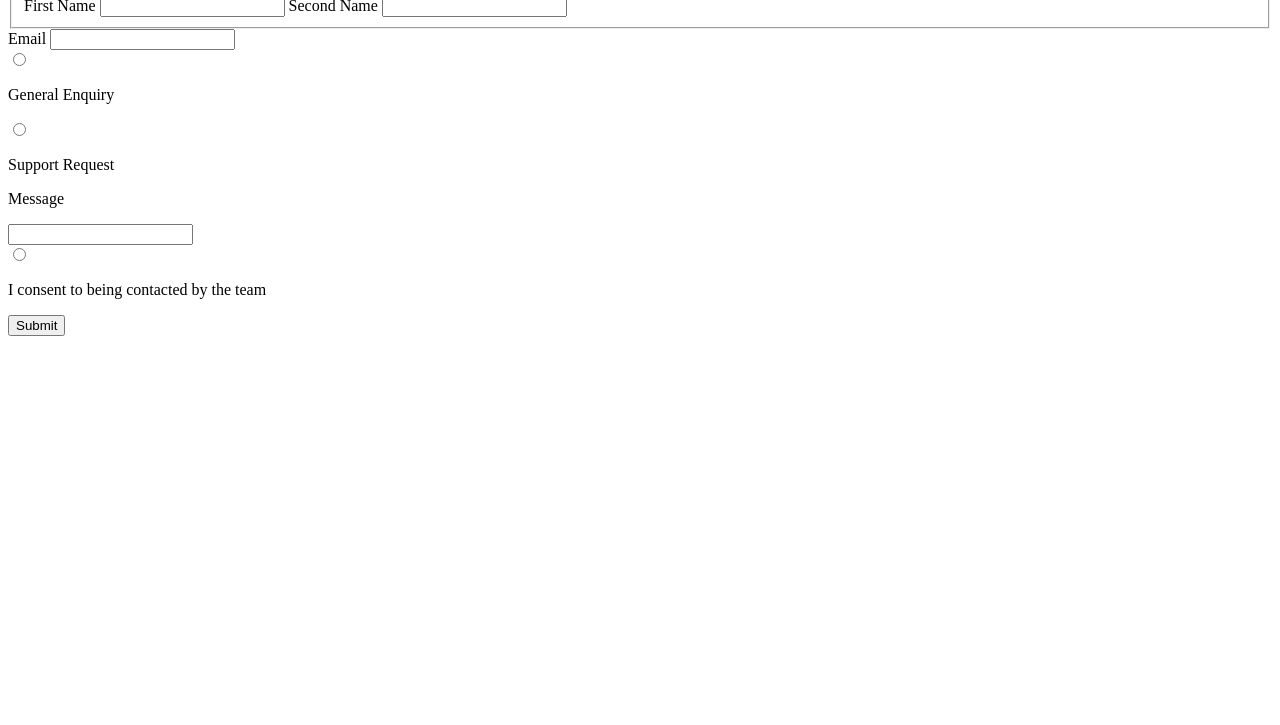
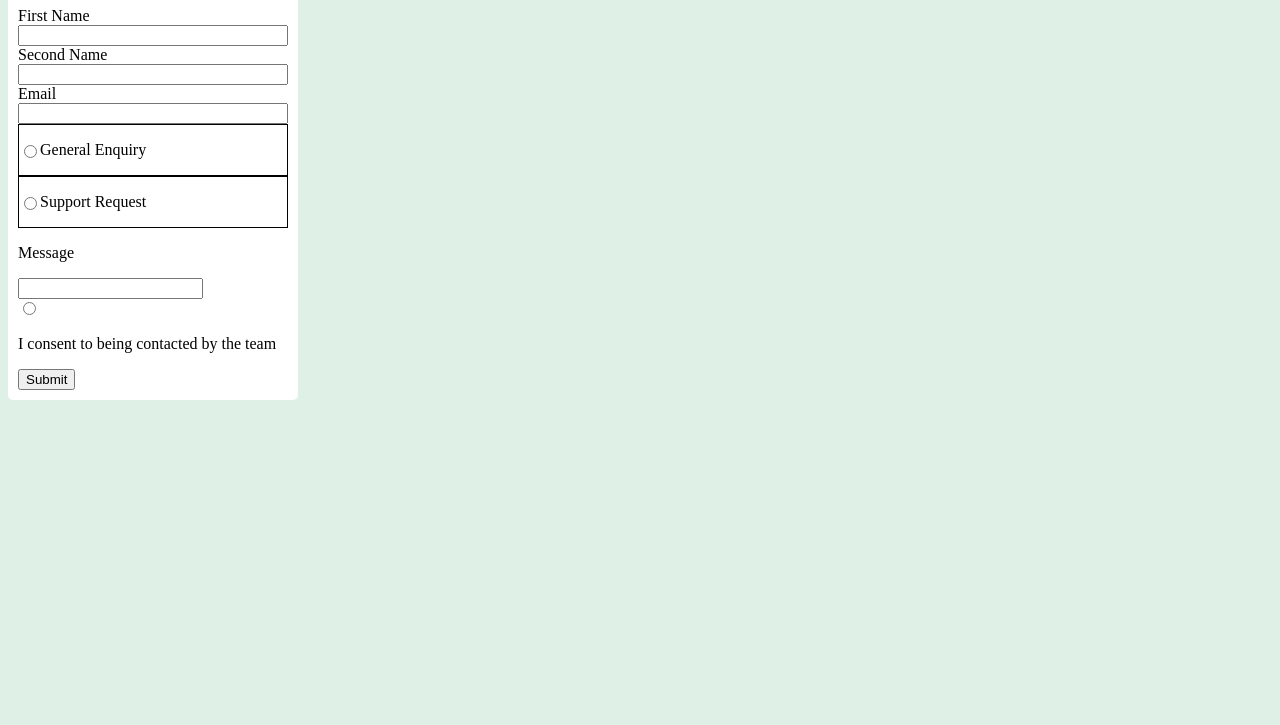
Before and after one commit to nakayizakevina/Contact-form, a plain HTML site: page index.html in a window 1280 px wide. Shown: the part 91-816 px from the top of the page. Drawn offline with Linux system fonts and the light colour scheme.

Commit message:
have started adding some css to my index file

```diff
--- a/index.html
+++ b/index.html
@@ -7,23 +7,25 @@
     <link rel="stylesheet" href="./styles.css">
 </head>
 <body>
-   <main>
+   <main class="main-container">
     <h1>Contact Us</h1>
-    <fieldset>
+    <div >
+        <div class="personalInfo">
             <label for="first name" required>First Name</label>
             <input type="text">
             <label for="first name" required>Second Name</label>
             <input type="text">
-    </fieldset>
             <label for="Email" required>Email</label>
             <input type="email">
+        </div>
+
 
         <div>
-        <div>
+            <div class="option">
                 <input type="radio">
                 <p>General Enquiry</p>
             </div>
-       <div>
+           <div class="option">
             <input type="radio">
             <p>Support Request</p>
            </div>
@@ -39,6 +41,12 @@
 
         <button>Submit</button>
 
+    </div>
+
+
+
+
+
 
    </main>
 </body>
--- a/styles.css
+++ b/styles.css
@@ -0,0 +1,31 @@
+body {
+     width: 100vw;
+    height: 100vh;
+    background-color: hsl(148, 38%, 91%);
+    /* overflow-x: hidden; */
+}
+
+.main-container{
+     width:270px;
+     height:'100%';
+     background-color: hsl(0, 0%, 100%);
+     border-radius:5px;
+     padding: 10px;
+     gap: 12px;
+     /* margin-left: 5px;
+     margin-right: 5px; */
+
+
+}
+
+.personalInfo{
+    display: flex;
+    flex-direction: column;
+}
+
+.option{
+
+    border:1px solid black;
+    display: flex;
+    flex-direction: row;
+}
```
Lines whose indentation alone changed are shown as unchanged.
